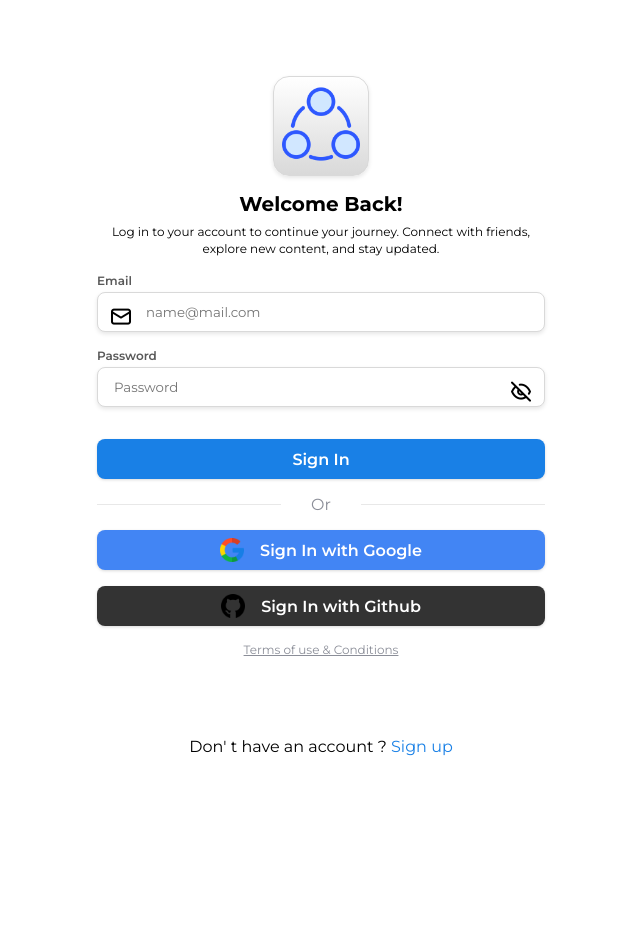
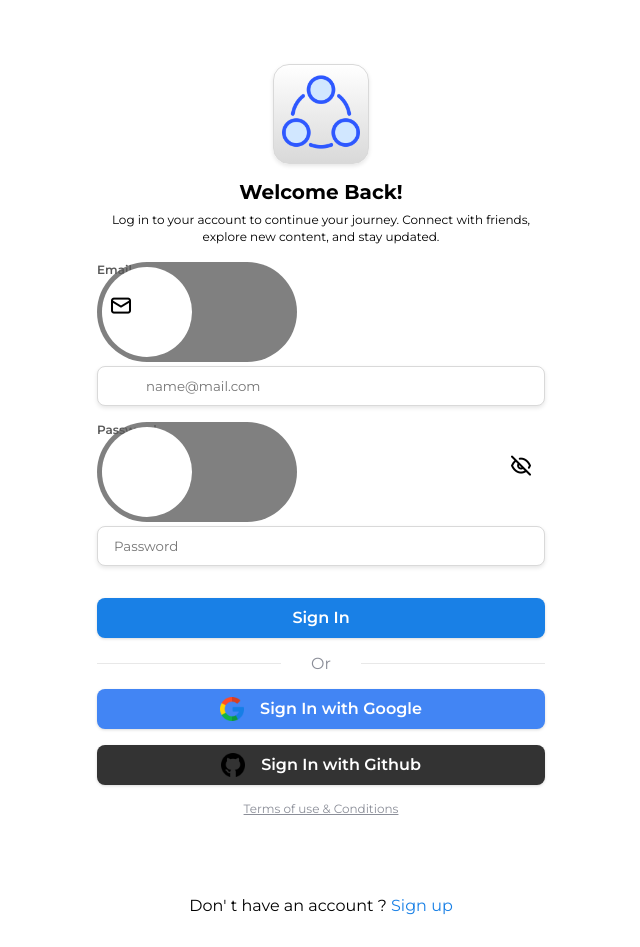
Before and after one commit to SinghAstra/FeatureScanX, a React (Vite) app: page /login in a window 1280 px wide. Shown: the whole page, without its empty margins (319-959 px from the left). Before the commit the page ends 800 px from the top, so only its background shows below. Built offline with nearby package versions, Linux system fonts and the light colour scheme; no server answers.

Commit message:
Theme button

```diff
--- a/src/components/SettingsModal.jsx
+++ b/src/components/SettingsModal.jsx
@@ -1,7 +1,10 @@
 import PropTypes from "prop-types";
+import { useContext } from "react";
+import { ThemeContext } from "../context/ThemeContext";
 import "../styles/SettingsModal.css";
 
 const SettingsModal = ({ setModalShown }) => {
+  const { toggleTheme } = useContext(ThemeContext);
   return (
     <div className="modal-backdrop" onClick={() => setModalShown(false)}>
       <div className="settings-modal" onClick={(e) => e.stopPropagation()}>
@@ -10,7 +13,8 @@ const SettingsModal = ({ setModalShown }) => {
         </div>
         <div className="settings-item">
           <h3>Switch Appearance</h3>
-          <button className="switch-theme-button"></button>
+          <input type="checkbox" id="switch-theme" />
+          <label htmlFor="switch-theme">Toggle</label>
         </div>
       </div>
     </div>
--- a/src/index.css
+++ b/src/index.css
@@ -132,12 +132,6 @@
   --button-primary-color: hsl(210, 80%, 50%);
   --button-primary-color-disabled: hsl(210, 80%, 70%);
   --button-active-scale: 0.9;
-
-  --bg-color: var(--color-white);
-}
-
-.dark {
-  --bg-color: var(--charcoal-color);
 }
 
 * {
@@ -154,7 +148,7 @@
 
 body {
   color: var(--color-black);
-  background: var(--bg-color);
+  background: var(--color-white);
   overflow-x: hidden;
 }
 
--- a/src/styles/SettingsModal.css
+++ b/src/styles/SettingsModal.css
@@ -7,6 +7,10 @@
   flex-direction: column;
   align-items: center;
   box-shadow: var(--shadow-deep);
+}
+
+.dark .settings-modal {
+  background: var(--charcoal-color);
 }
 
 .settings-modal .modal-header {
@@ -35,67 +39,46 @@
   font-weight: var(--font-weight-medium);
 }
 
-.settings-modal .settings-item .switch-theme-button {
-  width: var(--container-width-xl-fixed);
-  min-height: var(--height-lg);
-  box-shadow: rgba(0, 0, 0, 0.1) 0px 4px 12px inset,
-    rgba(0, 0, 0, 0.3) 0px 18px 36px -18px inset;
-  position: relative;
-  cursor: pointer;
-  border-radius: calc(3 * var(--border-radius-lg));
+input[type="checkbox"] {
+  height: 0;
+  width: 0;
+  visibility: hidden;
 }
 
-/* .settings-modal .settings-item .switch-theme-button::after {
-  content: "";
-  min-height: 40px;
-  width: 45px;
+label {
+  cursor: pointer;
+  /* text-indent: -9999px; */
+  width: 200px;
+  height: 100px;
+  background: grey;
   display: block;
-  border-radius: 50px;
-  box-shadow: rgba(0, 0, 0, 0.1) 0px 4px 12px;
-  background-color: #fff;
-  position: absolute;
-  top: 50%;
-  left: 5px;
-  transform: translate(0, -50%);
-  transition: transform 1s;
-} */
-
-/* .switch-theme-button:before {
-  content: "Off";
-  font-size: 20px;
-  position: absolute;
-  top: 50%;
-  left: 60px;
-  transform: translateY(-50%);
-  color: #ccc;
-  text-transform: uppercase;
-  transition: content 1s;
+  border-radius: 100px;
+  position: relative;
 }
 
-.switch-theme-button:before {
-  content: "ON";
-  font-size: 20px;
+label:after {
+  content: "";
   position: absolute;
-  top: 50%;
-  left: 20px;
-  transform: translateY(-50%);
-  color: #ccc;
-  text-transform: uppercase;
-  transition: content 1s;
-} */
+  top: 5px;
+  left: 5px;
+  width: 90px;
+  height: 90px;
+  background: #fff;
+  border-radius: 90px;
+  transition: 0.3s;
+}
 
-.turn-on .primary--button::after {
-  content: "";
-  min-height: 40px;
-  width: 45px;
-  display: block;
-  border-radius: 50px;
-  box-shadow: rgba(0, 0, 0, 0.1) 0px 4px 12px;
-  background-color: #fff;
-  position: absolute;
-  top: 50%;
-  transform: translate(90px, -50%);
-  transition: transform 1s;
+input:checked + label {
+  background: #bada55;
+}
+
+input:checked + label:after {
+  left: calc(100% - 5px);
+  transform: translateX(-100%);
+}
+
+label:active:after {
+  width: 130px;
 }
 
 @media screen and (max-width: 480px) {
```
